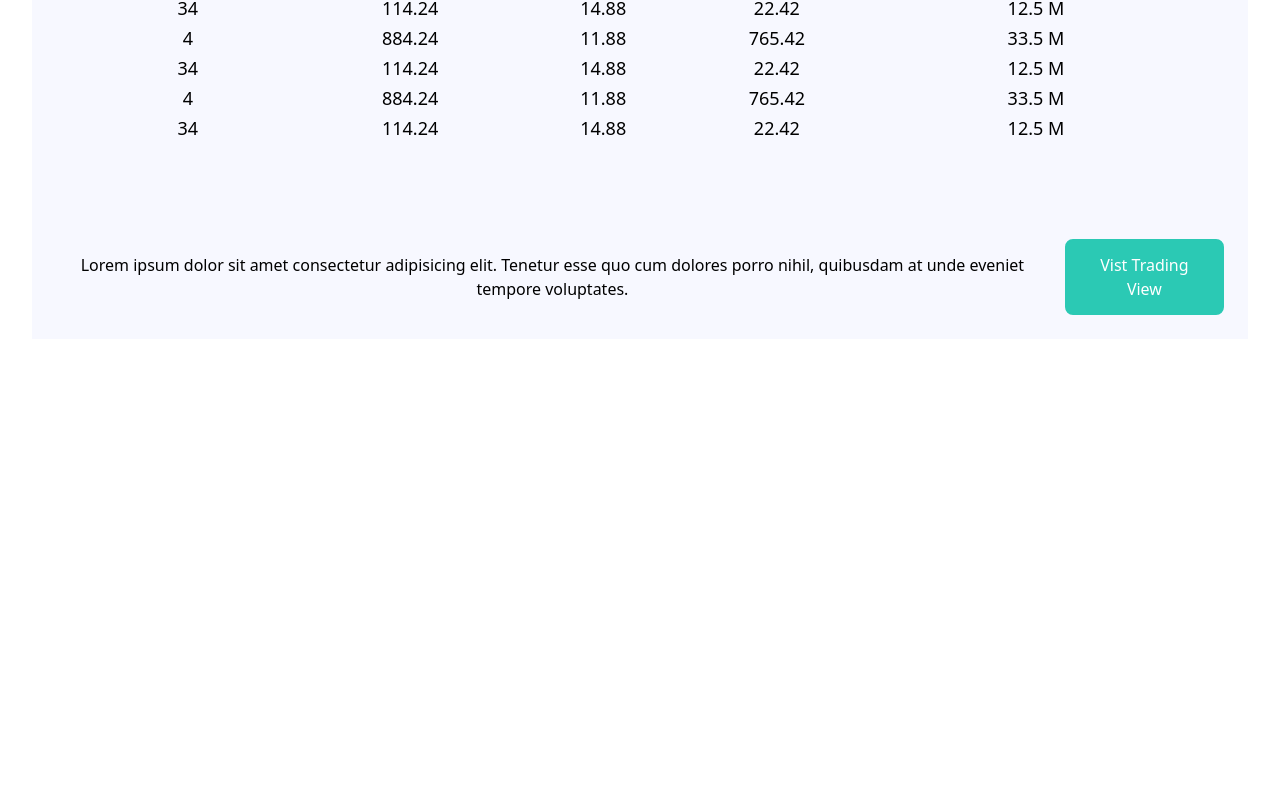
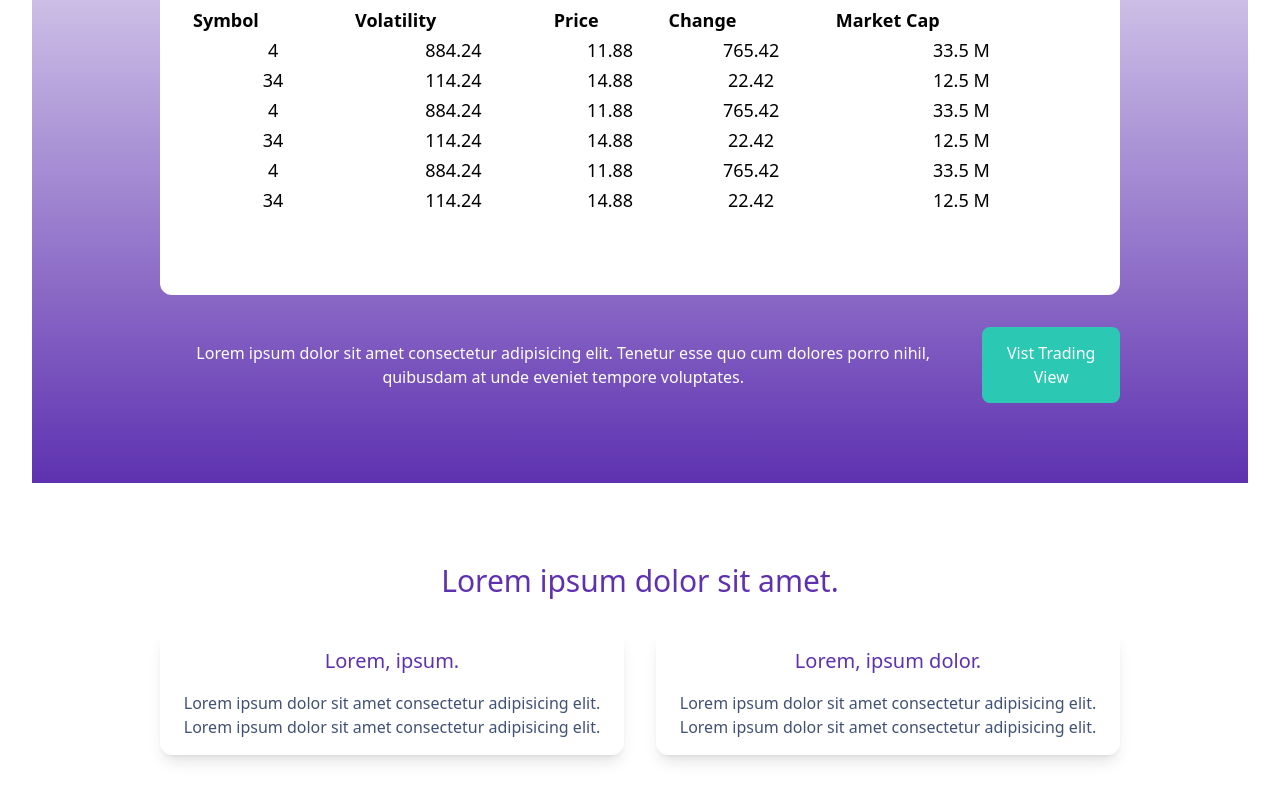
Before and after one commit to isaac-kg/mind-my-trades, a React (Vite) app: page / in a window 1280 px wide. Shown: the part 1871-2672 px from the top of the page. Before the commit the page ends 2242 px from the top, so only its background shows below. Built offline with nearby package versions, Linux system fonts and the light colour scheme.

Commit message:
add livemarket and services

```diff
--- a/src/App.jsx
+++ b/src/App.jsx
@@ -2,6 +2,7 @@ import "./App.css"
 import Hero from "./component/hero"
 import About from "./component/about"
 import LiveMarket from "./component/LiveMarket"
+import Services from "./component/Service"
 
 function App() {
 
@@ -10,6 +11,7 @@ function App() {
       <Hero />
       <About />
       <LiveMarket />
+      <Services />
     </div>
   )
 }
--- a/src/component/LiveMarket.jsx
+++ b/src/component/LiveMarket.jsx
@@ -45,9 +45,9 @@ const LiveMarket = () => {
     },
   ]
   return (
-    <div className="bg-tn_gray_50 p-6">
-      <p className="text-3xl text-center">Live Market Data</p>
-      <div className="bg-whit]e rounded-xl my-4 px-8 py-20 text-lg">
+    <div className="bg-tn_blue_gradient px-6 lg:px-32 py-20">
+      <p className="text-3xl text-center text-tn_blue_50">Live Market Data</p>
+      <div className="bg-white rounded-xl my-8 px-8 py-20 text-lg">
         <table className="w-full">
           <thead>
             <tr className="text-left">
@@ -75,7 +75,7 @@ const LiveMarket = () => {
       </div>
 
       <div className="flex items-center gap-4">
-        <p>
+        <p className="text-white">
           Lorem ipsum dolor sit amet consectetur adipisicing elit. Tenetur esse
           quo cum dolores porro nihil, quibusdam at unde eveniet tempore
           voluptates.
--- /dev/null
+++ b/src/component/Service.jsx
@@ -0,0 +1,27 @@
+const Services = () => {
+  return (
+    <div className="px-6 lg:px-32 py-20">
+      <p className="text-3xl mb-4 text-tn_blue_50 text-center">
+        Lorem ipsum dolor sit amet.
+      </p>
+      <div className="md:flex justify-between gap-8">
+        <div className="rounded-xl shadow-lg p-4 basis-1/2 mt-4">
+          <p className="text-tn_blue_50 text-xl mb-4">
+            Lorem, ipsum.
+          </p>
+          <p className="text-[#415076]">Lorem ipsum dolor sit amet consectetur adipisicing elit.</p>
+          <p className="text-[#415076]">Lorem ipsum dolor sit amet consectetur adipisicing elit.</p>
+        </div>
+        <div className="rounded-xl shadow-lg p-4 basis-1/2 mt-4">
+          <p className="text-tn_blue_50 text-xl mb-4">
+            Lorem, ipsum dolor.
+          </p>
+          <p className="text-[#415076]">Lorem ipsum dolor sit amet consectetur adipisicing elit.</p>
+          <p className="text-[#415076]">Lorem ipsum dolor sit amet consectetur adipisicing elit.</p>
+        </div>
+      </div>
+    </div>
+  )
+}
+
+export default Services
```
